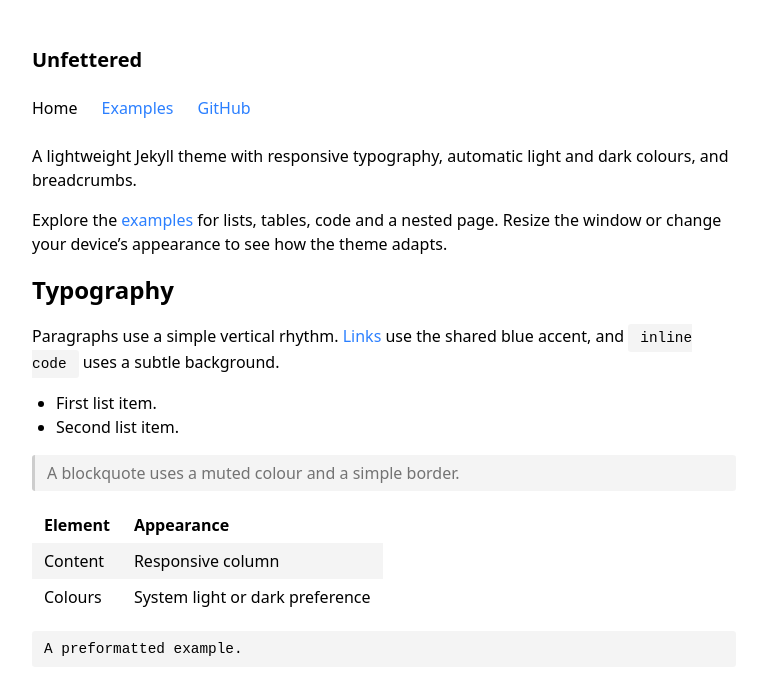
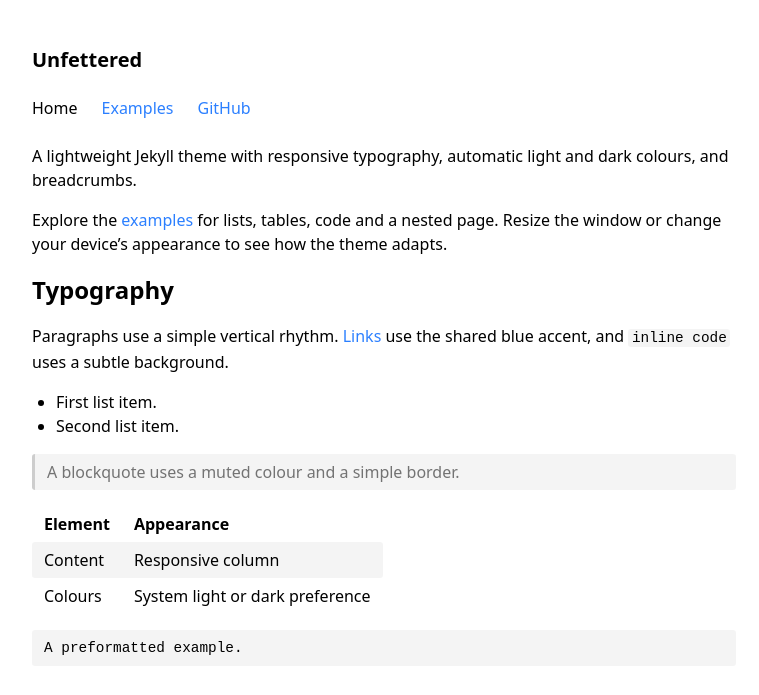
Before and after one commit to epoiisa/unfettered, a Jekyll site: the page built from index.md, in a window 1280 px wide. Shown: the top 695 px of the page, without its empty margins (256-1015 px from the left). Built offline with Jekyll 4.4.1, drawn with Linux system fonts in a browser that asks for light colours.

Commit message:
Refine table row corners and inline code spacing

```diff
--- a/assets/css/style.css
+++ b/assets/css/style.css
@@ -167,12 +167,13 @@ code, pre {
   background: var(--surface);
   font-family: ui-monospace, monospace;
   font-size: 0.9em;
-  padding: calc(var(--half-rhythm) / 2) var(--half-rhythm);
+  padding: 0.1em 0.25em;
   border-radius: 0.2rem;
 }
 
 pre {
   margin: 0;
+  padding: calc(var(--half-rhythm) / 2) var(--half-rhythm);
   line-height: var(--rhythm);
   overflow-x: auto;
 }
@@ -197,7 +198,8 @@ table {
   display: block;
   max-width: 100%;
   overflow-x: auto;
-  border-collapse: collapse;
+  border-collapse: separate;
+  border-spacing: 0;
 }
 
 th, td {
@@ -206,8 +208,18 @@ th, td {
   vertical-align: top;
 }
 
-tbody tr:nth-child(odd) {
+tbody tr:nth-child(odd) > * {
   background: var(--surface);
+}
+
+tbody tr:nth-child(odd) > :first-child {
+  border-top-left-radius: 0.2rem;
+  border-bottom-left-radius: 0.2rem;
+}
+
+tbody tr:nth-child(odd) > :last-child {
+  border-top-right-radius: 0.2rem;
+  border-bottom-right-radius: 0.2rem;
 }
 
 /* Add these classes directly beneath a Markdown table: {: .nowrap-1 .nowrap-2 } */
```
